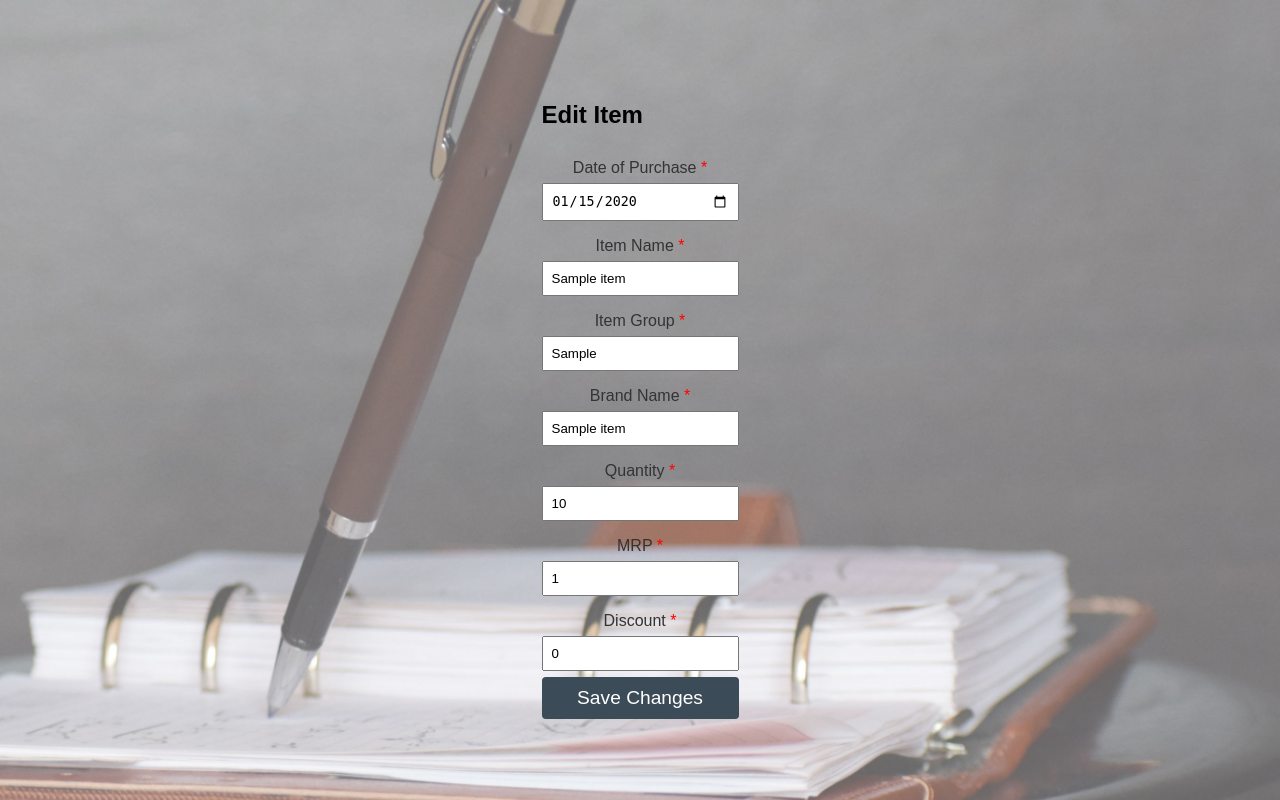
After one commit to aditya2296/OMS, a Flask app: page /edit_item/1 in a window 1280 px wide. The commit adds this page. Run offline with Flask 3, Linux system fonts and the light colour scheme; tables that the repository leaves empty hold one stand-in row (values such as "Sample post").

Commit message:
^Implement Edit and Delete Functionality For Item Details

```diff
--- a/app.py
+++ b/app.py
@@ -40,7 +40,8 @@ def dashboard():
 @app.route('/item_details')
 def item_details():
     items = Item.query.all()
-    return render_template('item_details.html', item_details=items)
+    total_items_count = len(items)
+    return render_template('item_details.html', item_details=items, total_items_count = total_items_count)
 
 @app.route('/customer_details')
 def customer_details():
@@ -178,9 +179,6 @@ def edit_customer(customer_id):
         customer.id = original_id
         db.session.commit()
         return redirect(url_for('customer_details'))
-
-        ## update_customer_in_database(customer_id, customer_name, customer_location, customer_phone, customer_email, customer_billing_type, customer_delivery_type, customer_route)
-        ## return redirect(url_for('customer_details'))
     return render_template('edit_customer.html', customer=customer)
 
 @app.route('/delete_customer/<string:customer_id>', methods=['GET', 'POST'])
@@ -190,5 +188,28 @@ def delete_customer(customer_id):
     db.session.commit()
     return redirect(url_for('customer_details'))
 
+@app.route('/edit_item/<string:item_id>', methods=['GET', 'POST'])
+def edit_item(item_id):
+    item = Item.query.get_or_404(item_id)
+    original_id = item_id
+    if request.method == 'POST':
+        item.purchase_date = request.form.get('newItemDate')
+        item.item_name = request.form.get('newItemName')
+        item.item_company = request.form.get('newItemCompany')
+        item.brand_name = request.form.get('brandName')
+        item.quantity = request.form.get('newItemQuantity')
+        item.mrp = request.form.get('newItemPrice')
+        item.discount = request.form.get('newItemDiscount')
+        item.id = original_id
+        db.session.commit()
+        return redirect(url_for('item_details'))
+    return render_template('edit_item.html', item=item)
+
+@app.route('/delete_item/<string:item_id>', methods=['GET', 'POST'])
+def delete_item(item_id):
+    item = Item.query.get_or_404(item_id)
+    db.session.delete(item)
+    db.session.commit()
+    return redirect(url_for('item_details'))
 if __name__ == '__main__':
     app.run(debug=True)
--- /dev/null
+++ b/templates/edit_item.html
@@ -0,0 +1,31 @@
+<!DOCTYPE html>
+<html lang="en">
+<head>
+    <meta charset="UTF-8">
+    <meta name="viewport" content="width=device-width, initial-scale=1.0">
+    <title>Edit Item</title>
+    <link rel="stylesheet" href="{{ url_for('static', filename='styles.css') }}">
+</head>
+<body class="common-body">
+    <div class = "new-item-container">
+        <h2>Edit Item</h2>
+        <form method="post" action="{{ url_for('edit_item', item_id=item.id) }}">
+                <label for="newItemDate" class="required">Date of Purchase</label>
+                <input type="date" id="newItemDate" value="{{item.purchase_date}}" name="newItemDate" required>
+                <label for="newItemName" class="required">Item Name</label>
+                <input type="text" id="newItemName" value="{{item.item_name}}" name="newItemName" required>
+                <label for="newItemCompany" class="required">Item Group</label>
+                <input type="text" id="newItemCompany" value="{{item.item_company}}" name="newItemCompany" required>
+                <label for="brandName" class="required">Brand Name</label>
+                <input type="text" id="brandName" value="{{item.brand_name}}" name="brandName" required>
+                <label for="newItemQuantity" class="required">Quantity</label>
+                <input type="number" id="newItemQuantity" value="{{item.quantity}}" name="newItemQuantity" required>
+                <label for="newItemPrice" class="required">MRP</label>
+                <input type="number" id="newItemPrice" value="{{item.mrp}}" name="newItemPrice" required>
+                <label for="newItemDiscount" class="required">Discount</label>
+                <input type="number" id="newItemDiscount" value="{{item.discount}}" name="newItemDiscount" required>
+            <button type="submit">Save Changes</button>
+        </form>
+    </div>
+</body>
+</html>
```
Also changed, not shown: templates/item_details.html (+8 -0 lines).
